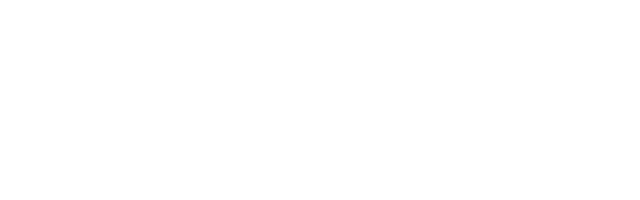
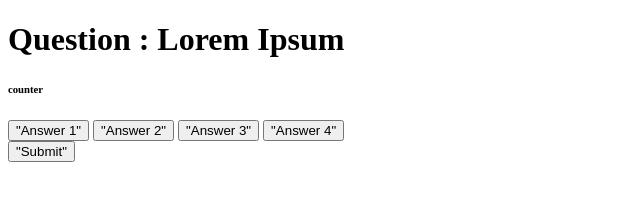
Before and after one commit to Russjames92/trivia-quiz, a plain HTML site: page wireframe2.html in a window 1280 px wide. Shown: the whole page, without its empty margins (0-640 px from the left). Drawn offline with Linux system fonts and the light colour scheme.

Commit message:
wireframe 2

```diff
--- a/wireframe2.html
+++ b/wireframe2.html
@@ -8,8 +8,16 @@
 <body>
   <main>
     <header>
-      <h1></h1>
+      <h1>Question : Lorem Ipsum</h1>
+      <h6>counter</h6>
     </header>
+    <form action="" class="answers">
+      <button>"Answer 1"</button>
+      <button>"Answer 2"</button>
+      <button>"Answer 3"</button>
+      <button>"Answer 4"</button>
+    </form>
+    <button class="submit">"Submit"</button>
   </main>
 </body>
 </html>
```
